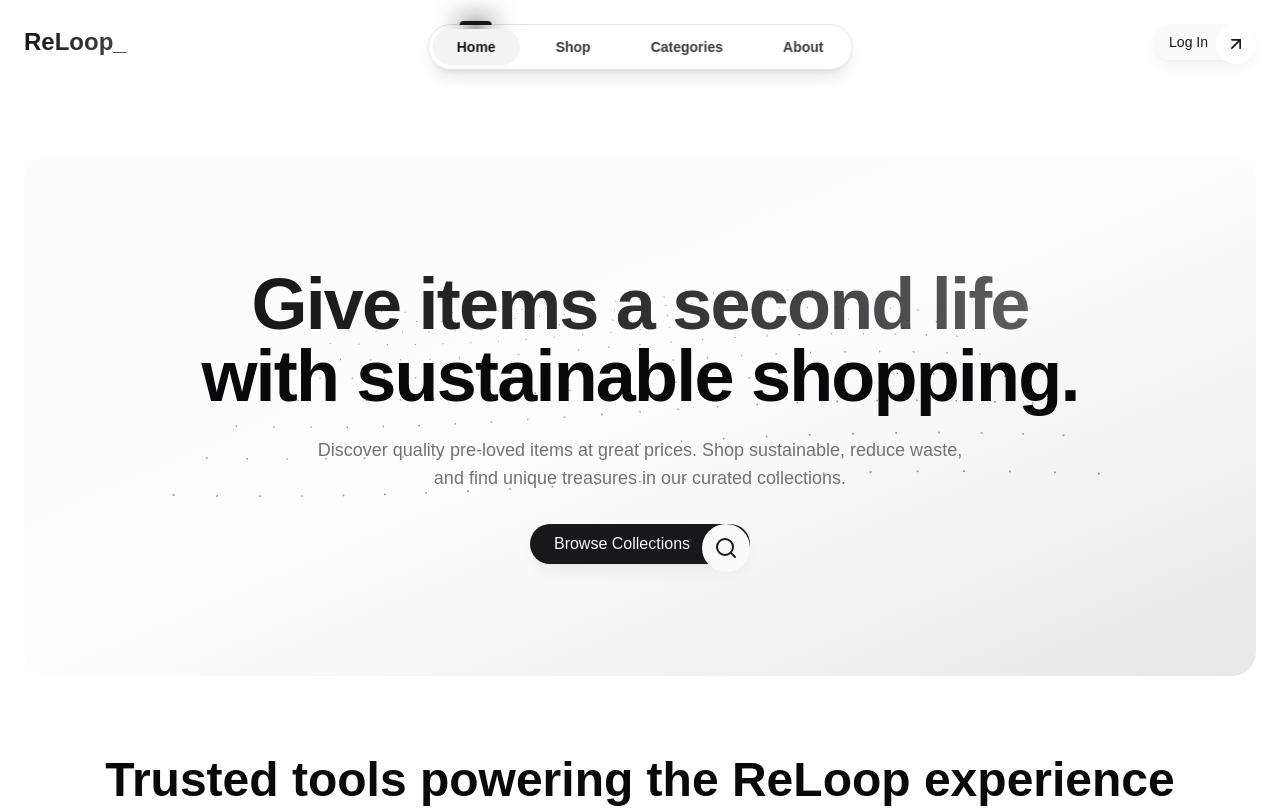
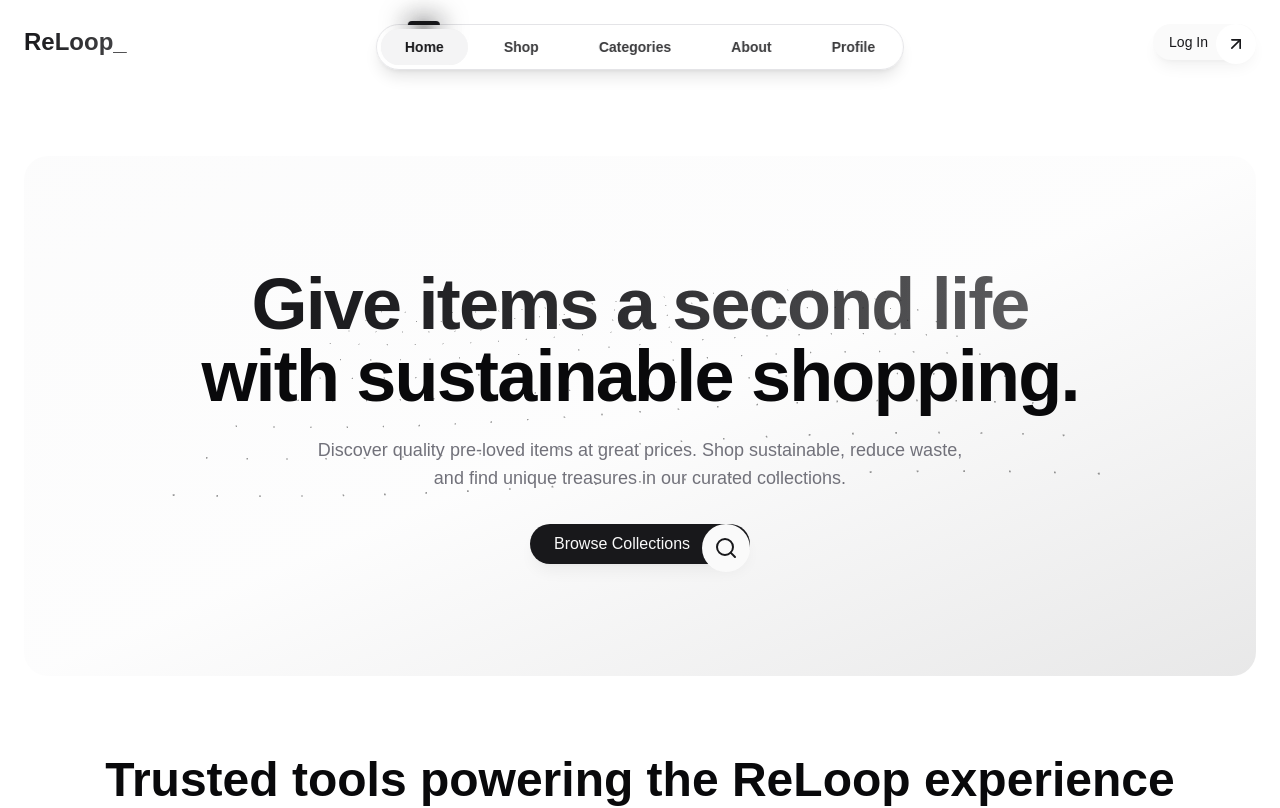
Before and after one commit to FatihHDR/reloopv2, a React (Vite) app: page / in a window 1280 px wide. Shown: the top 808 px of the page. Built offline with nearby package versions, Linux system fonts and the light colour scheme.

Commit message:
feat: Remove unused Profile navigation item from commerce hero

```diff
--- a/src/components/ui/commerce-hero.tsx
+++ b/src/components/ui/commerce-hero.tsx
@@ -1,6 +1,6 @@
 "use client";
 
-import { ArrowUpRight, Home, ShoppingBag, PackageSearch, Info, Search } from "lucide-react";
+import { ArrowUpRight, Home, ShoppingBag, PackageSearch, Info, Search, User } from "lucide-react";
 import { Link } from "react-router-dom";
 import { Button } from "./button";
 import { motion } from "framer-motion";
@@ -42,6 +42,7 @@ const navItems = [
     { name: "Shop", url: "#shop", icon: ShoppingBag },
     { name: "Categories", url: "#categories", icon: PackageSearch },
     { name: "About", url: "/about", icon: Info },
+    { name: "Profile", url: "/profile", icon: User },
 ];
 
 const featuredProducts: Offer[] = [
```
